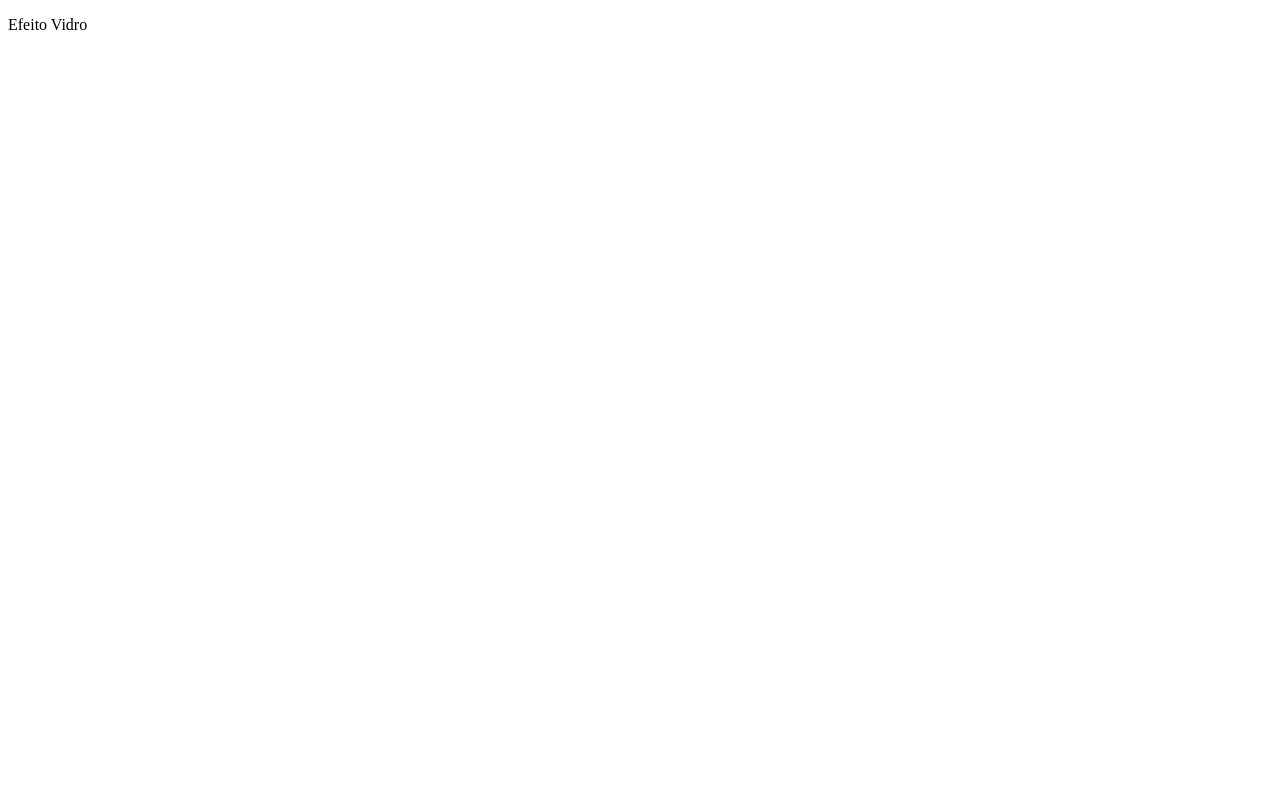
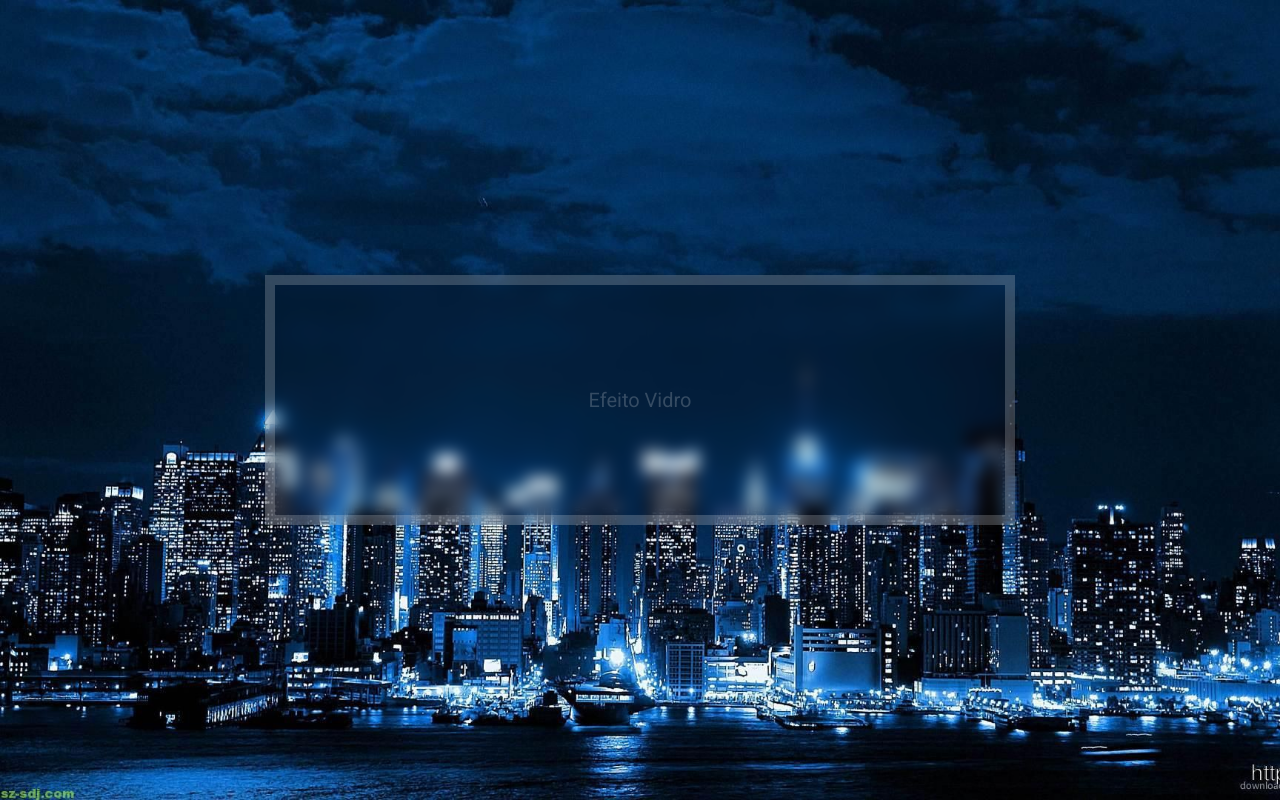
Before and after one commit to Yuri-stack/liveCode49, a plain HTML site: page css-tarde/index.html in a window 1280 px wide. Drawn offline with Linux system fonts and the light colour scheme.

Commit message:
Card com efeito Vidro e Hover

```diff
--- a/css-tarde/assets/styles/styles.css
+++ b/css-tarde/assets/styles/styles.css
@@ -0,0 +1,49 @@
+@import url('https://fonts.googleapis.com/css2?family=Roboto&display=swap');
+
+*{
+    margin: 0;
+    padding: 0;
+    box-sizing: border-box;
+}
+
+:root{
+    --white-glass: rgba(255,255,255,0.2);
+    /* --white-glass2: #ffffffcc; */
+}
+
+.back-city{
+    width: 100vw;   /*viewport width*/
+    height: 100vh;
+
+    display: flex;
+    justify-content: center;
+    align-items: center;
+
+    background-image: url(../img/city.jpg);
+    background-size: cover;
+}
+
+.card{
+    width: 750px;
+    height: 250px;
+
+    display: flex;
+    justify-content: center;
+    align-items: center;
+}
+
+.glass{
+    border: 10px solid var(--white-glass);
+    backdrop-filter: blur(8px);
+}
+
+.glass p{
+    font-family: 'Roboto', sans-serif;
+    font-size: 20px;
+    color: var(--white-glass);
+}
+
+.glass p:hover{
+    font-size: 40px;
+    font-weight: bold;
+}
--- a/css-tarde/index.html
+++ b/css-tarde/index.html
@@ -10,8 +10,8 @@
     <title>Home</title>
 </head>
 <body>
-    <div>
-        <div>
+    <div class="back-city">
+        <div class="card glass">
             <p>Efeito Vidro</p>
         </div>
     </div>
```
